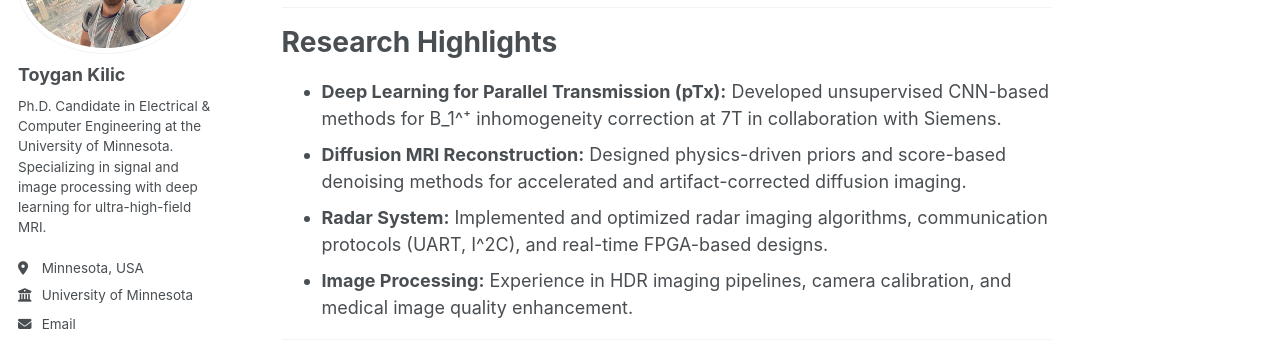
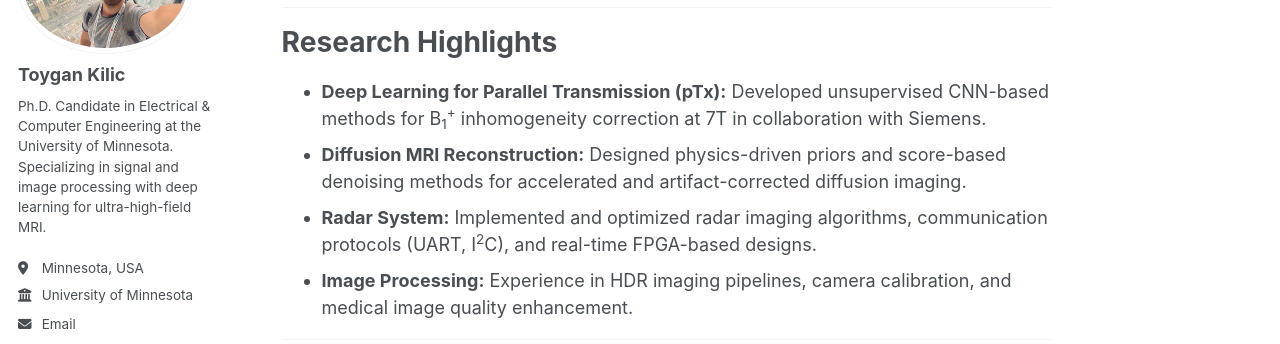
Before and after one commit to Toygan/toygan.github.io, a Jekyll site: the page built from _pages/about.md, in a window 1280 px wide and 900 px high, scrolled down 322 px. Shown: the part 179-523 px from the top of the window. Built offline with Jekyll 4.4.1, drawn with Linux system fonts in a browser that asks for light colours; some web fonts are replaced; a script that is not in the unit is left out.

Commit message:
fix: Improve HTML formatting for research highlights in about page

```diff
--- a/_pages/about.md
+++ b/_pages/about.md
@@ -18,9 +18,10 @@ On this site, you will find information about my **publications, projects, teach
 
 Research Highlights
 ======
-- **Deep Learning for Parallel Transmission (pTx):** Developed unsupervised CNN-based methods for B_1^⁺ inhomogeneity correction at 7T in collaboration with Siemens.
+
+- **Deep Learning for Parallel Transmission (pTx):** Developed unsupervised CNN-based methods for B<sub>1</sub><sup>+</sup> inhomogeneity correction at 7T in collaboration with Siemens.
 - **Diffusion MRI Reconstruction:** Designed physics-driven priors and score-based denoising methods for accelerated and artifact-corrected diffusion imaging.
-- **Radar System:** Implemented and optimized radar imaging algorithms, communication protocols (UART, I^2C), and real-time FPGA-based designs.
+- **Radar System:** Implemented and optimized radar imaging algorithms, communication protocols (UART, I<sup>2</sup>C), and real-time FPGA-based designs.
 - **Image Processing:** Experience in HDR imaging pipelines, camera calibration, and medical image quality enhancement.
 
 ---
```
